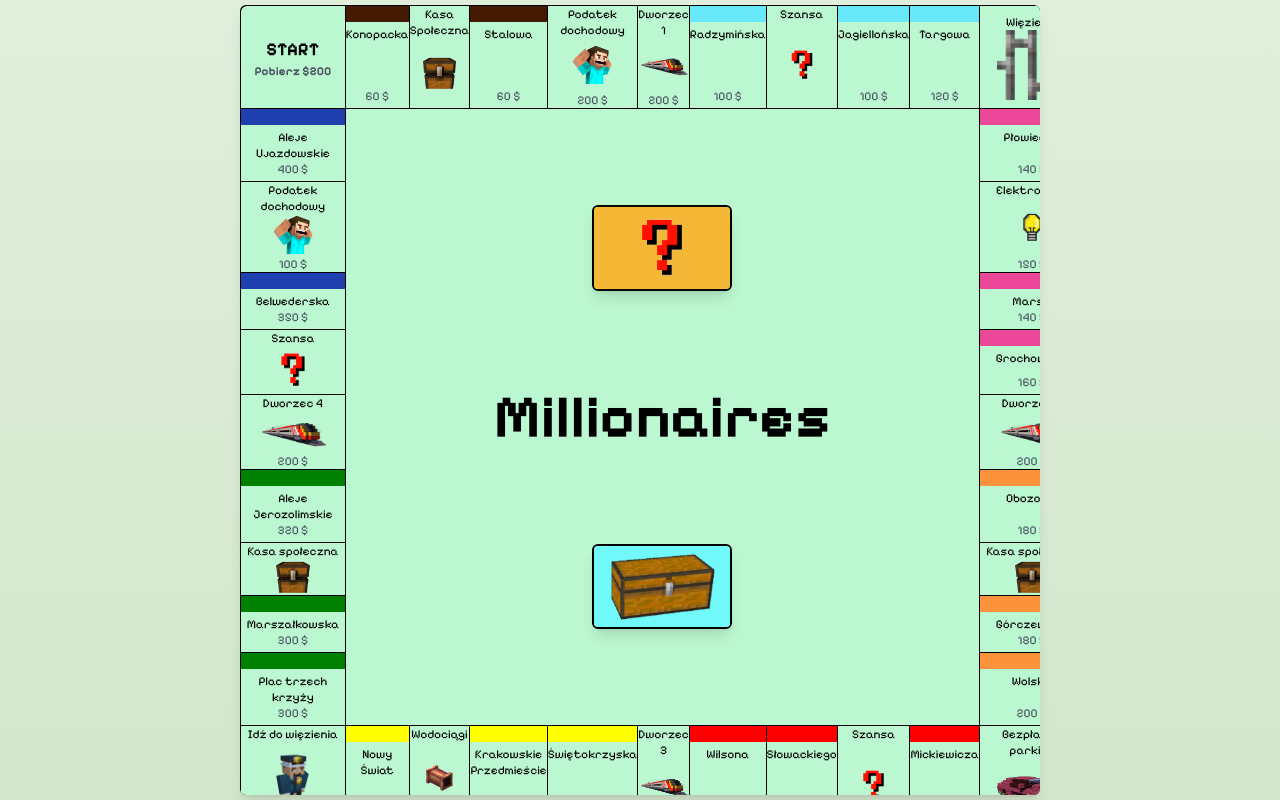
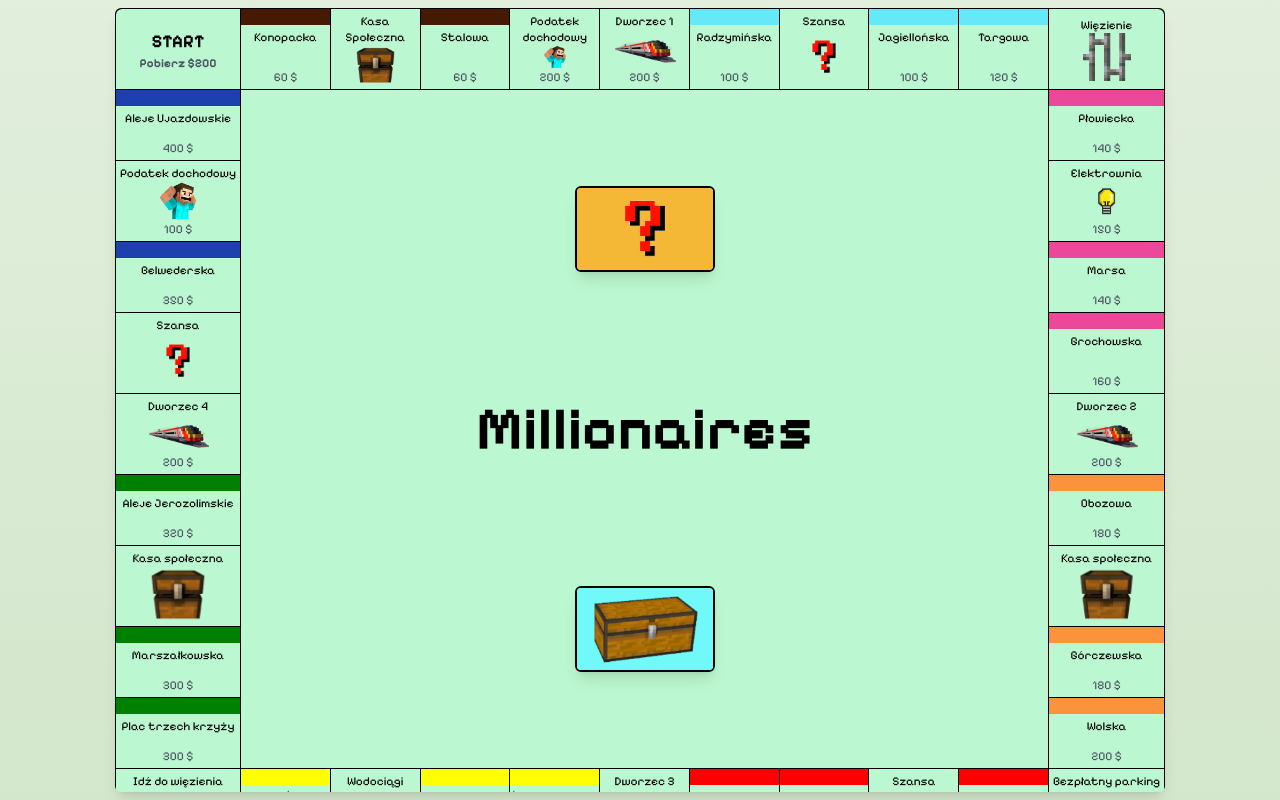
Before and after one commit to olimpialewinska/millionaires, a Next.js app: page /game in a window 1280 px wide. Built offline with nearby package versions, Linux system fonts and the light colour scheme.

Commit message:
Improved grid

```diff
--- a/src/app/game/page.tsx
+++ b/src/app/game/page.tsx
@@ -24,15 +24,17 @@ export default function Game() {
   }, []);
 
   return (
-    <div className="h-screen flex justify-center items-center">
+    <div className="flex justify-center items-center h-screen p-2">
       <div
-        className="rounded-md shadow-lg bg-black overflow-hidden"
+        className="rounded-md shadow-lg bg-black overflow-scroll"
         style={{
-          height: `${height - 10}px`,
-          maxWidth: `${height}px`,
           display: "grid",
-          gridTemplateColumns: "13% repeat(9, 1fr) 13%",
-          gridTemplateRows: "13% repeat(9, 1fr) 13%",
+          height: "100%",
+          maxWidth: height + 250,
+          gridTemplateColumns:
+            "minmax(80px, auto) repeat(9, 1fr) minmax(80px, auto)",
+          gridTemplateRows:
+            "minmax(80px, auto) repeat(9, 1fr) minmax(80px, auto)",
           position: "relative",
           gap: "1px",
           padding: "1px",
--- a/src/app/globals.css
+++ b/src/app/globals.css
@@ -4,7 +4,7 @@
 
 @layer components {
   .field {
-    @apply flex flex-col bg-green-200 text-xs text-center items-center;
+    @apply flex flex-col bg-green-200 text-xs text-center items-center p-1 min-w-[80px] min-h-[80px];
   }
   .start {
     @apply rounded-tl-md font-bold;
@@ -23,21 +23,15 @@
   }
 
   .center {
-    @apply flex flex-col flex-1 justify-center items-center;
+    @apply flex flex-col w-full h-full justify-center items-center relative;
   }
   .price {
     @apply text-xs text-gray-600;
   }
 }
 
-html {
-  overflow: hidden;
-  height: 100vh;
-}
-
 body {
-  overflow: hidden;
-  height: 100vh;
+  overscroll-behavior: none;
   color: #000;
   background: linear-gradient(
     0deg,
--- a/src/components/Field/Chest/index.tsx
+++ b/src/components/Field/Chest/index.tsx
@@ -7,7 +7,12 @@ export const Chest = ({ field }: FieldProps) => {
     <div className="field">
       <p>{field.name}</p>
       <div className="center">
-        <Image src={smallChest} alt="small chest" width={60} height={60} />
+        <Image
+          src={smallChest}
+          alt="small chest"
+          layout="fill"
+          objectFit="contain"
+        />
       </div>
     </div>
   );
--- a/src/components/Field/Corner/index.tsx
+++ b/src/components/Field/Corner/index.tsx
@@ -30,7 +30,7 @@ export const Corner = ({ field }: FieldProps) => {
     <div className={`field ${field.type}`}>
       <p>{field.name}</p>
       <div className="center">
-        <Image src={src} alt={alt} width={70} height={60} />
+        <Image src={src} alt={alt} layout="fill" objectFit="contain" />
       </div>
     </div>
   );
--- a/src/components/Field/Industry/index.tsx
+++ b/src/components/Field/Industry/index.tsx
@@ -18,9 +18,9 @@ export const Industry = ({ field }: FieldProps) => {
   const { src } = getImageSrcAndAlt();
   return (
     <div className="field">
-      {field.name}
+      <p className="whitespace-nowrap">{field.name}</p>
       <div className="center">
-        <Image src={src} alt={field.name} width={70} height={60} />
+        <Image src={src} alt={field.name} layout="fill" objectFit="contain" />
       </div>
       {field.price && <div className="price">{field.price} $</div>}
     </div>
--- a/src/components/Field/Street/index.tsx
+++ b/src/components/Field/Street/index.tsx
@@ -3,7 +3,7 @@ import classnames from "classnames";
 
 export const Street = ({ field }: FieldProps) => {
   return (
-    <div className="flex flex-col bg-green-200 text-xs text-center">
+    <div className="flex flex-col bg-green-200 text-xs text-center min-w-[70px] min-h-[70px]">
       <div className="h-4" style={{ backgroundColor: field.color ?? "" }}></div>
       <div className="flex-1 flex flex-col justify-between py-1">
         <p>{field.name}</p>
--- a/src/components/Field/Tax/index.tsx
+++ b/src/components/Field/Tax/index.tsx
@@ -7,7 +7,7 @@ export const Tax = ({ field }: FieldProps) => {
     <div className="field">
       {field.name}
       <div className="center">
-        <Image src={src} alt={field.name} width={70} height={60} />
+        <Image src={src} alt={field.name} layout="fill" objectFit="contain" />
       </div>
       <div className="price">{field.price} $</div>
     </div>
```
